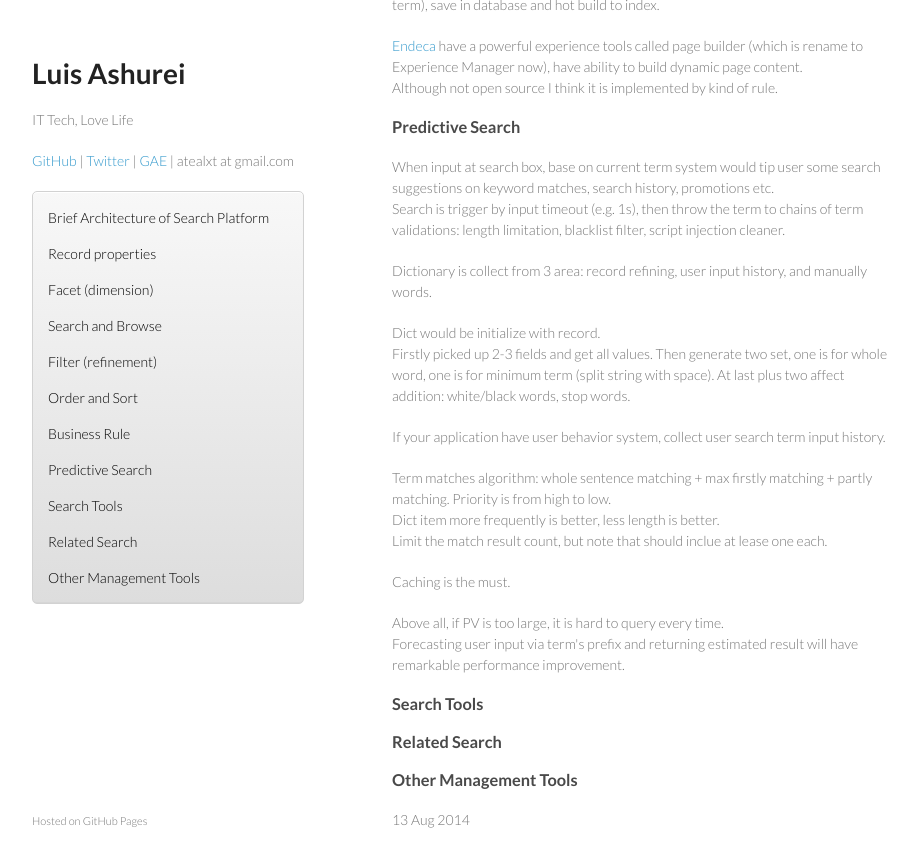
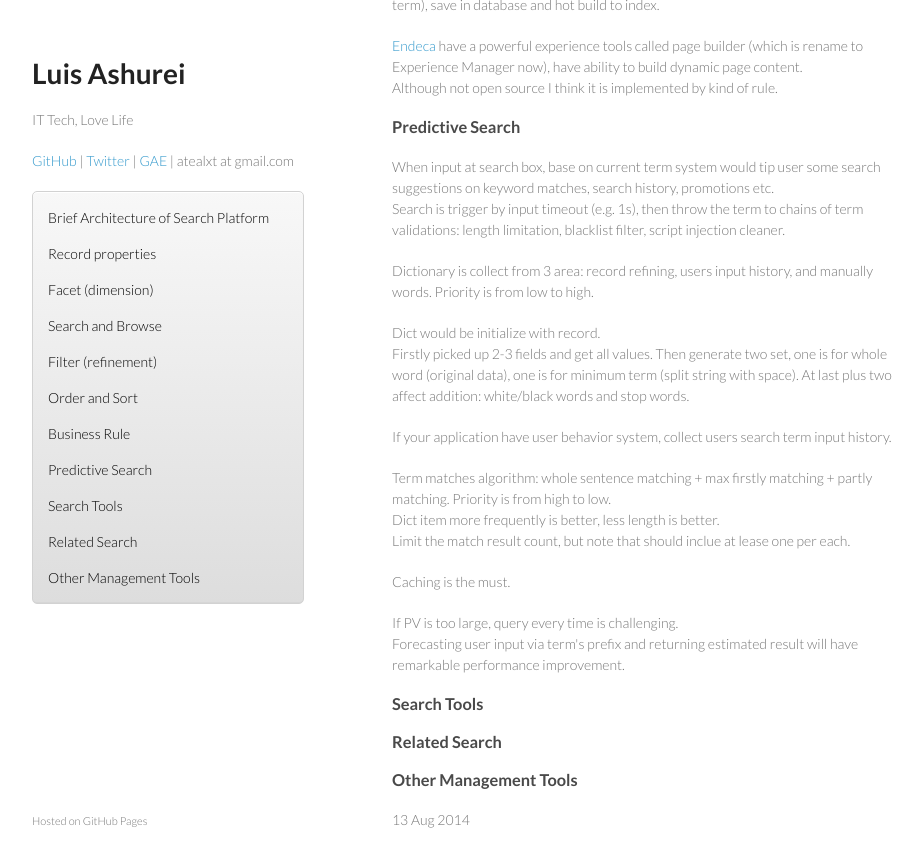
Before and after one commit to atealxt/atealxt.github.io, a Jekyll site: the page built from _posts/2014-08-13-brief-architecture-of-search-platform.html, in a window 1280 px wide and 900 px high, scrolled down 1825 px. Shown: the top 867 px of the window, without its empty margins (178-1100 px from the left). Built offline with Jekyll 4.4.1, drawn with Linux system fonts in a browser that asks for light colours; comment, search, counter and statistics services are not loaded.

Commit message:
Update 2014-08-13-brief-architecture-of-search-platform.html

```diff
--- a/_posts/2014-08-13-brief-architecture-of-search-platform.html
+++ b/_posts/2014-08-13-brief-architecture-of-search-platform.html
@@ -173,25 +173,26 @@ Search is trigger by input timeout (e.g. 1s), then throw the term to chains of t
 </p>
 
 <p>
-Dictionary is collect from 3 area: record refining, user input history, and manually words.
+Dictionary is collect from 3 area: record refining, users input history, and manually words.
+Priority is from low to high.<br>
 </p>
 
 <p>
 Dict would be initialize with record. <br>
 Firstly picked up 2-3 fields and get all values.
-Then generate two set, one is for whole word, one is for minimum term (split string with space).
-At last plus two affect addition: white/black words, stop words.
+Then generate two set, one is for whole word (original data), one is for minimum term (split string with space).
+At last plus two affect addition: white/black words and stop words.
 </p>
 
 <p>
-If your application have user behavior system, collect user search term input history.
+If your application have user behavior system, collect users search term input history.
 </p>
 
 <p>
 Term matches algorithm: whole sentence matching + max firstly matching + partly matching.
 Priority is from high to low.<br>
 Dict item more frequently is better, less length is better.<br>
-Limit the match result count, but note that should inclue at lease one each.
+Limit the match result count, but note that should inclue at lease one per each.
 </p>
 
 <p>
@@ -199,7 +200,7 @@ Caching is the must.
 </p>
 
 <p>
-Above all, if PV is too large, it is hard to query every time.<br>
+If PV is too large, query every time is challenging.<br>
 Forecasting user input via term's prefix and returning estimated result will have remarkable performance improvement.
 </p>
 
```
